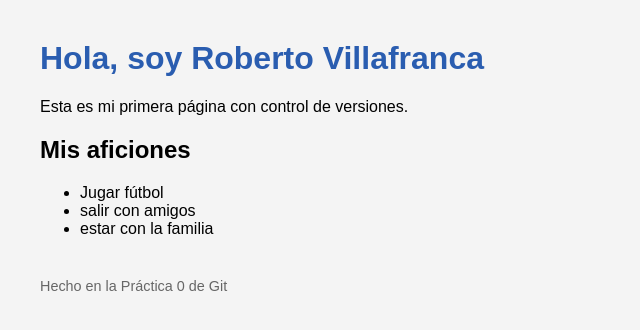
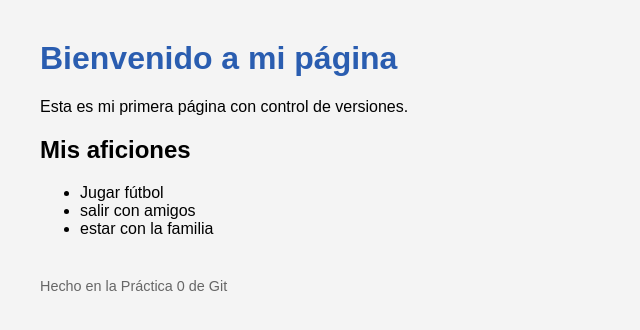
Before and after one commit to Roberto969/Mi-primer-repo, a plain HTML site: page index.html in a window 1280 px wide. Shown: the whole page, without its empty margins (0-640 px from the left). Drawn offline with Linux system fonts and the light colour scheme.

Commit message:
Cambia el título (versión A).

```diff
--- a/index.html
+++ b/index.html
@@ -6,7 +6,7 @@
 <link rel="stylesheet" href="estilos.css">
 </head>
 <body>
-<h1>Hola, soy Roberto Villafranca</h1>
+<h1>Bienvenido a mi página</h1>
 <p>Esta es mi primera página con control de versiones.</p>
 <h2>Mis aficiones</h2>
 <ul>
```
